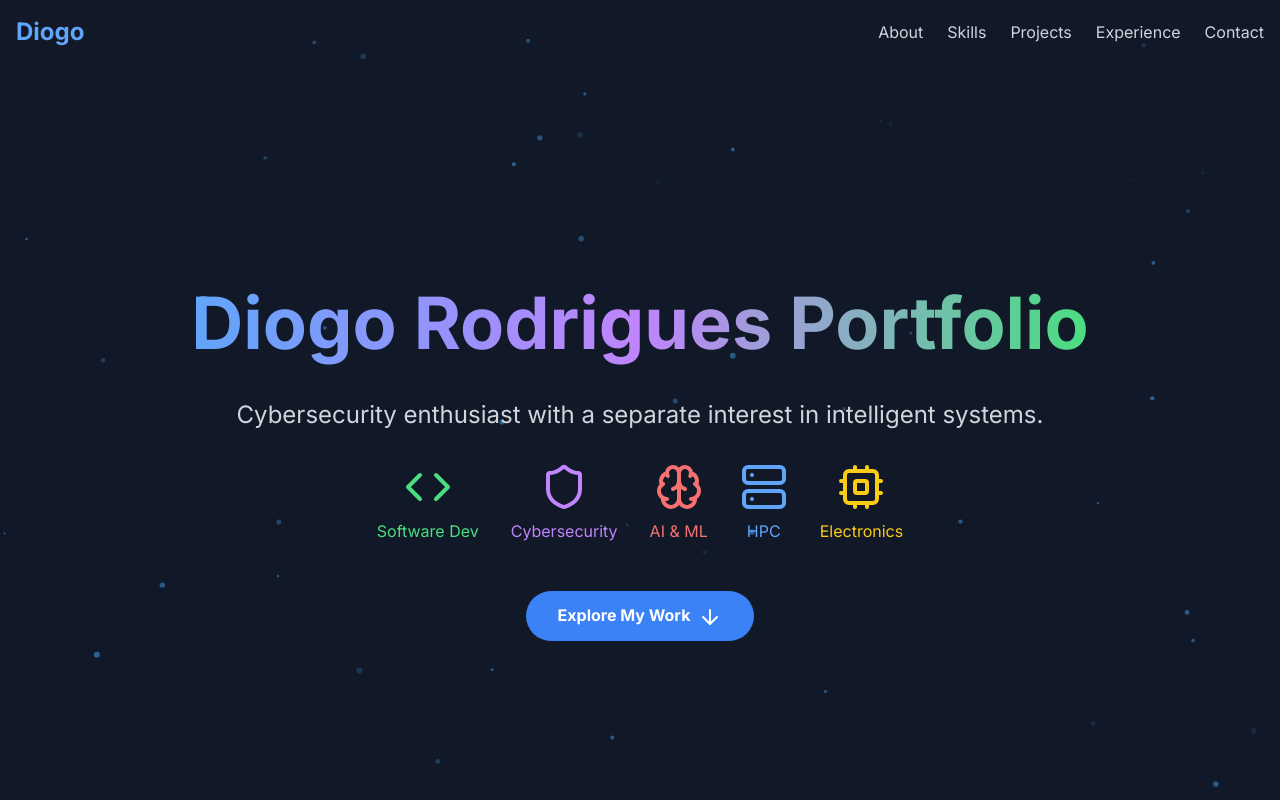
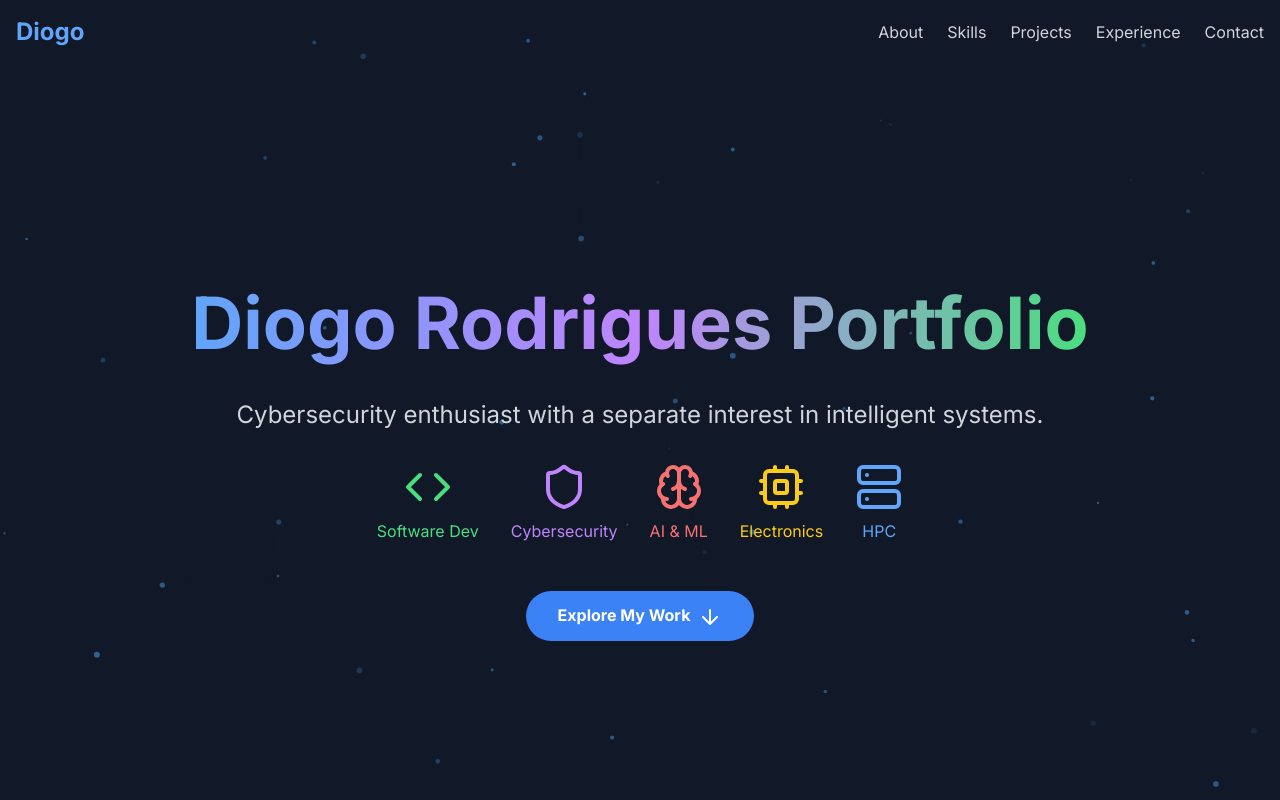
Before and after one commit to Diogo-Rodriigues/My_personal_website, a Next.js app: page / in a window 1280 px wide. Built offline with nearby package versions, Linux system fonts and the light colour scheme.

Commit message:
feat: restore HPC section in Hero component
Co-authored-by: Diogo Rodrigues <154286952+Diogo-Rodriigues@users.noreply.github.com>

```diff
--- a/app/components/Hero.tsx
+++ b/app/components/Hero.tsx
@@ -28,12 +28,12 @@ const Hero = () => {
             <span className="text-red-400">AI & ML</span>
           </div>
           <div className="flex flex-col items-center">
+            <Cpu className="w-12 h-12 text-yellow-400 mb-2" />
+            <span className="text-yellow-400">Electronics</span>
+          </div>
+          <div className="flex flex-col items-center">
             <Server className="w-12 h-12 text-blue-400 mb-2" />
             <span className="text-blue-400">HPC</span>
-          </div>
-          <div className="flex flex-col items-center">
-            <Cpu className="w-12 h-12 text-yellow-400 mb-2" />
-            <span className="text-yellow-400">Electronics</span>
           </div>
         </div>
         <a
```
